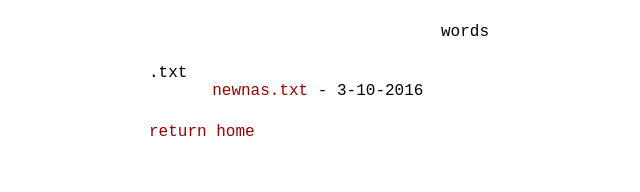
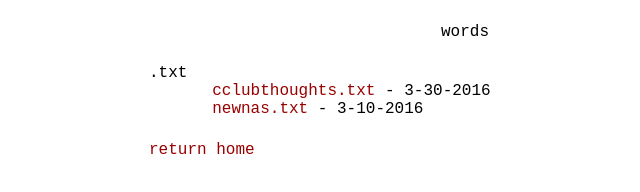
Before and after one commit to mobyte0/mobyte0.github.io, a plain HTML site: page words.html in a window 1280 px wide. Shown: the whole page, without its empty margins (175-815 px from the left). Drawn offline with Linux system fonts and the light colour scheme.

Commit message:
cclubthoughts

```diff
--- a/words.html
+++ b/words.html
@@ -7,6 +7,7 @@
   <body>
     <p id="title">words</p>
     <p id="side">.txt</p>
+    <p id="tabbed"><a href="words/cclubthoughts.txt">cclubthoughts.txt</a> - 3-30-2016</p>
     <p id="tabbed"><a href="words/newnas.txt">newnas.txt</a> - 3-10-2016</p>
     <p id="footer"><a href="index.html">return home</a></p>
   </body>
```
Also changed, not shown: words/cclubthoughts.txt (added), 1 other file.
